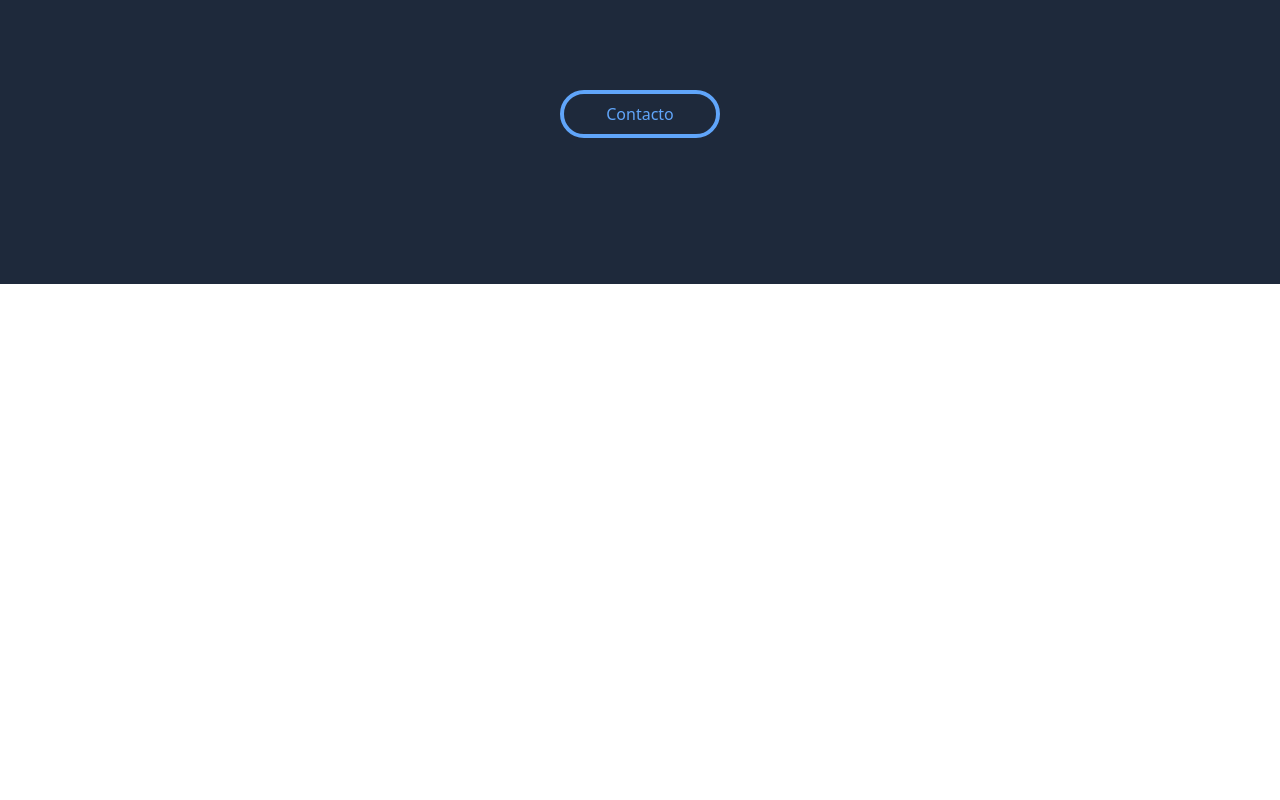
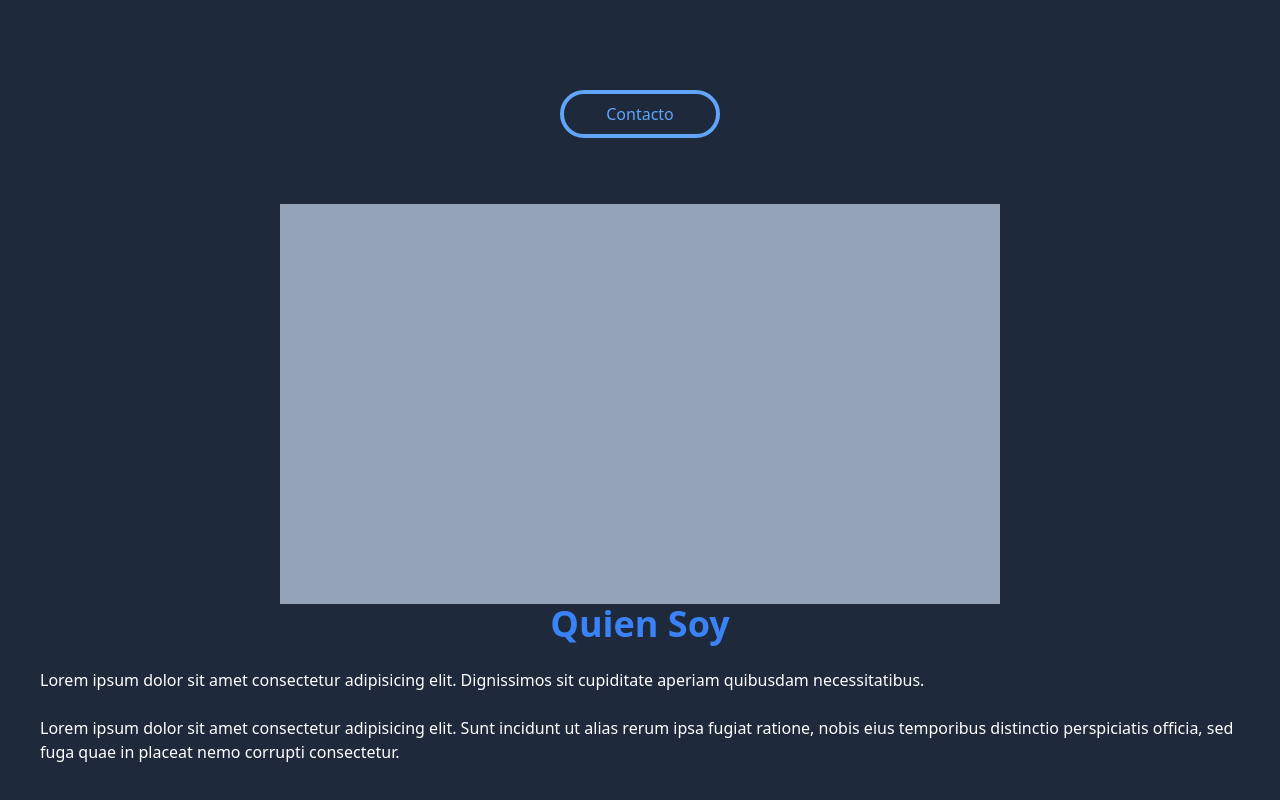
Before and after one commit to wilbernp/my-portfolio, a React (Vite) app: page / in a window 1280 px wide. Shown: the part 596-1396 px from the top of the page. Before the commit the page ends 880 px from the top, so only its background shows below. Built offline with nearby package versions, Linux system fonts and the light colour scheme.

Commit message:
add about

```diff
--- a/src/App.tsx
+++ b/src/App.tsx
@@ -1,4 +1,5 @@
 
+import About from './components/About/About'
 import { Banner } from './components/Banner'
 import { Layout } from './components/Layout'
 
@@ -8,6 +9,7 @@ export default function App() {
   return (
     <Layout>
       <Banner/>
+      <About/>
     </Layout>
   )
 }
--- /dev/null
+++ b/src/components/About/About.tsx
@@ -0,0 +1,15 @@
+import React from 'react'
+
+export default function About() {
+    return (
+        <section>
+            <div className='w-[60%] h-[50vh] bg-slate-400 mx-auto'>
+            </div>
+            <article>
+                <h2 className='text-center text-blue-500 text-4xl font-bold '>Quien Soy</h2>
+                <p className='text-white my-6'>Lorem ipsum dolor sit amet consectetur adipisicing elit. Dignissimos sit cupiditate aperiam quibusdam necessitatibus.</p>
+                <p className='text-white'>Lorem ipsum dolor sit amet consectetur adipisicing elit. Sunt incidunt ut alias rerum ipsa fugiat ratione, nobis eius temporibus distinctio perspiciatis officia, sed fuga quae in placeat nemo corrupti consectetur.</p>
+            </article>
+        </section>
+    )
+}
--- a/src/components/Layout/Layout.tsx
+++ b/src/components/Layout/Layout.tsx
@@ -9,7 +9,7 @@ export default function Layout({ children }: LayoutProps) {
   return (
     <>
       <Navbar />
-      <main className="bg-slate-800 min-h-screen px-container">
+      <main className="bg-slate-800 min-h-screen px-container pb-container">
         {children}
       </main>
     </>
```
